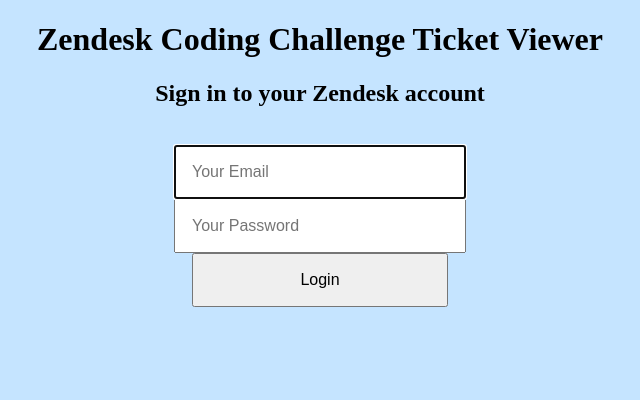
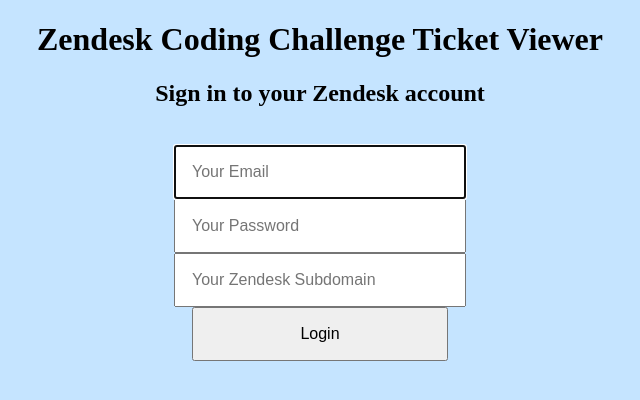
Before and after one commit to jhomatas48/Zendesk-Coding-Challenge, a Flask app: page /login in a window 1280 px wide. Shown: the top 400 px of the page, without its empty margins (320-960 px from the left). Run offline with Flask 2, Linux system fonts and the light colour scheme.

Commit message:
added subdomain field

```diff
--- a/main.py
+++ b/main.py
@@ -60,27 +60,31 @@ def login():
         return render_template('login.html', error=None)
     email = request.form.get('email')
     password = request.form.get('password')
+    subdomain = request.form.get('subdomain')
+    domain = subdomain + ".zendesk.com"
     combined = email + ':' + password
     encoded_u = base64.b64encode(combined.encode()).decode()
     basic = "Basic " + encoded_u
-    requester = get_requester_info(basic)
+    requester = get_requester_info(basic, domain)
     if requester is None:
         error = "Invalid credentials, try another email password combination."
         return render_template('login.html', error=error)
-    res = format_tickets(basic, requester[3])
+    res = format_tickets(basic, domain)
     if res is None:
         error = "Could not connect to the Zendesk API."
         return render_template('login.html', error=error)
     engine = create_engine("sqlite:///tickets.db")
     res.to_sql(con=engine, name='ticket_table', if_exists='replace', index=False)
     session['auth'] = basic
+    session['domain'] = domain
     return redirect('/tickets')
 
 
 @app.route('/tickets', methods=['GET'])
 def index():
     auth = session['auth']
-    requester = get_requester_info(auth)
+    domain = session['domain']
+    requester = get_requester_info(auth, domain)
     if requester is None:
         return "Error: could not find user"
     page = request.args.get('page', 1, type=int)
--- a/templates/login.html
+++ b/templates/login.html
@@ -21,6 +21,12 @@
                 <input class="input is-large" type="password" name="password" placeholder="Your Password">
             </div>
         </div>
+
+        <div class="field">
+            <div class="control">
+                <input class="input is-large" type="text" name="subdomain" placeholder="Your Zendesk Subdomain">
+            </div>
+        </div>
         <button class="button is-block is-info is-large is-fullwidth">Login</button>
     </form>
 </div>
--- a/tickets/get_tickets.py
+++ b/tickets/get_tickets.py
@@ -29,8 +29,8 @@ def get_tickets(auth, domain):
     return data
 
 
-def get_requester_info(auth):
-    me_url = "https://zccvanderbilt.zendesk.com/api/v2/users/me"
+def get_requester_info(auth, subdomain):
+    me_url = "https://" + subdomain + "/api/v2/users/me"
     header = {'Authorization': auth}
     response = requests.get(me_url, headers=header)
     if response.status_code != 200:
@@ -39,10 +39,7 @@ def get_requester_info(auth):
     my_id = data['user']['id']
     name = data['user']['name'] if 'name' in data['user'] else ''
     email = data['user']['email'] if 'email' in data['user'] else ''
-    if 'url' not in data['user']:
-        return None
-    domain = data['user']['url'].split('/')[2]
-    return [my_id, name, email, domain]
+    return [my_id, name, email]
 
 
 def get_name_and_email(res, id_lst, auth, domain):
```
